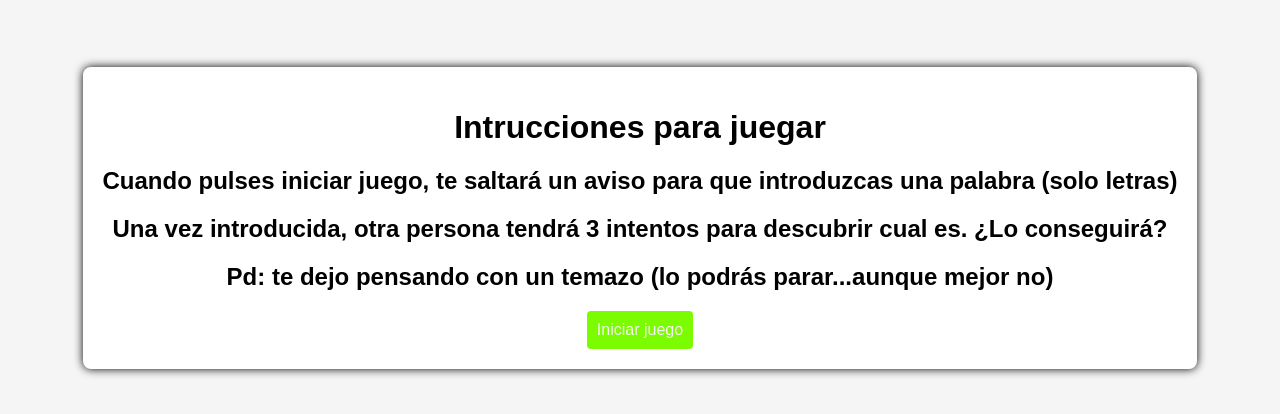
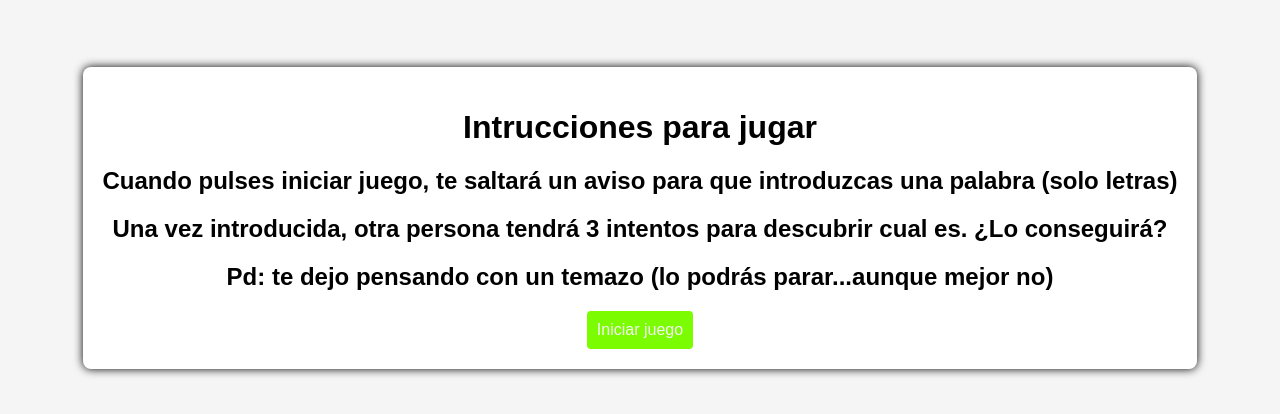
Before and after one commit to jmorealo/proyectojuego.github.io, a plain HTML site: page index.html in a window 1280 px wide. Shown: the part 102-516 px from the top of the page. Drawn offline with Linux system fonts and the light colour scheme.

Commit message:
index.html

```diff
--- a/index.html
+++ b/index.html
@@ -9,7 +9,7 @@
     <body>
 
         <div class="cuadrado">
-        <h1>Intrucciones para juegar</h1>
+        <h1>Intrucciones para jugar</h1>
         <h2>Cuando pulses iniciar juego, te saltará un aviso para que introduzcas una palabra (solo letras)</h2>
         <h2>Una vez introducida, otra persona tendrá 3 intentos para descubrir cual es. ¿Lo conseguirá?</h2>
         <h2>Pd: te dejo pensando con un temazo (lo podrás parar...aunque mejor no)</h2>
```
